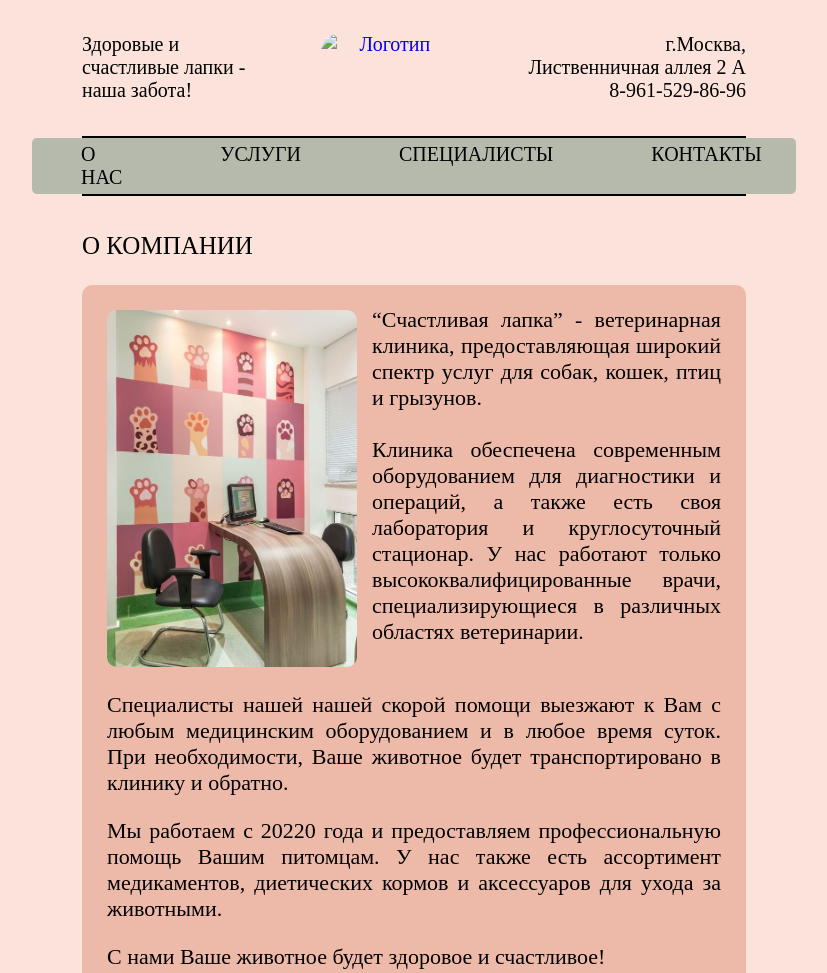
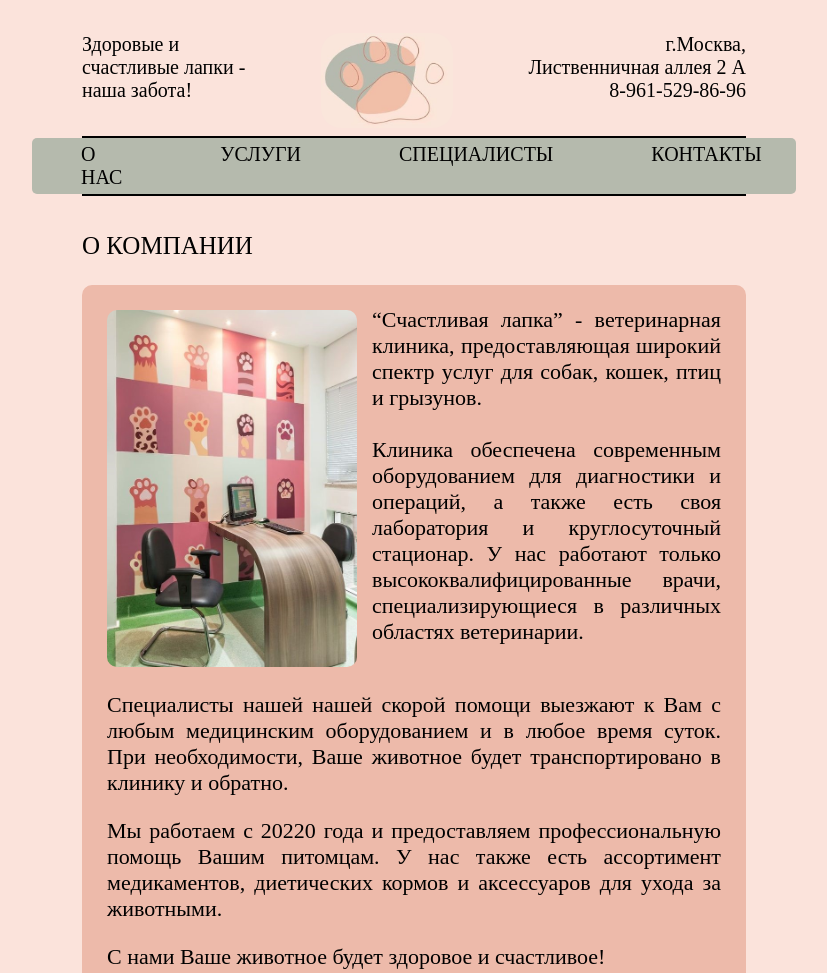
Before and after one commit to Das03ka/vetcentrlapka, a plain HTML site: page about.html in a window 1280 px wide. Shown: the top 973 px of the page, without its empty margins (226-1053 px from the left). Drawn offline with Linux system fonts and the light colour scheme; a web font is replaced by a local one.

Commit message:
Update about.html

```diff
--- a/about.html
+++ b/about.html
@@ -12,7 +12,7 @@
             <header>
                 <a class="shapka" href="index.html">
                     <p class="sh1">Здоровые и <br> счастливые лапки - <br> наша забота!</p>
-                    <img class="imglogo" src="img/1.jpg" alt="Логотип">
+                    <img class="imglogo" src="1.jpg" alt="Логотип">
                     <p class="sh2">г.Москва, <br> Лиственничная аллея 2 А <br> 8-961-529-86-96</p>
                 </a>
                 <hr style="border: 1px solid black; margin-bottom:0;">
```
